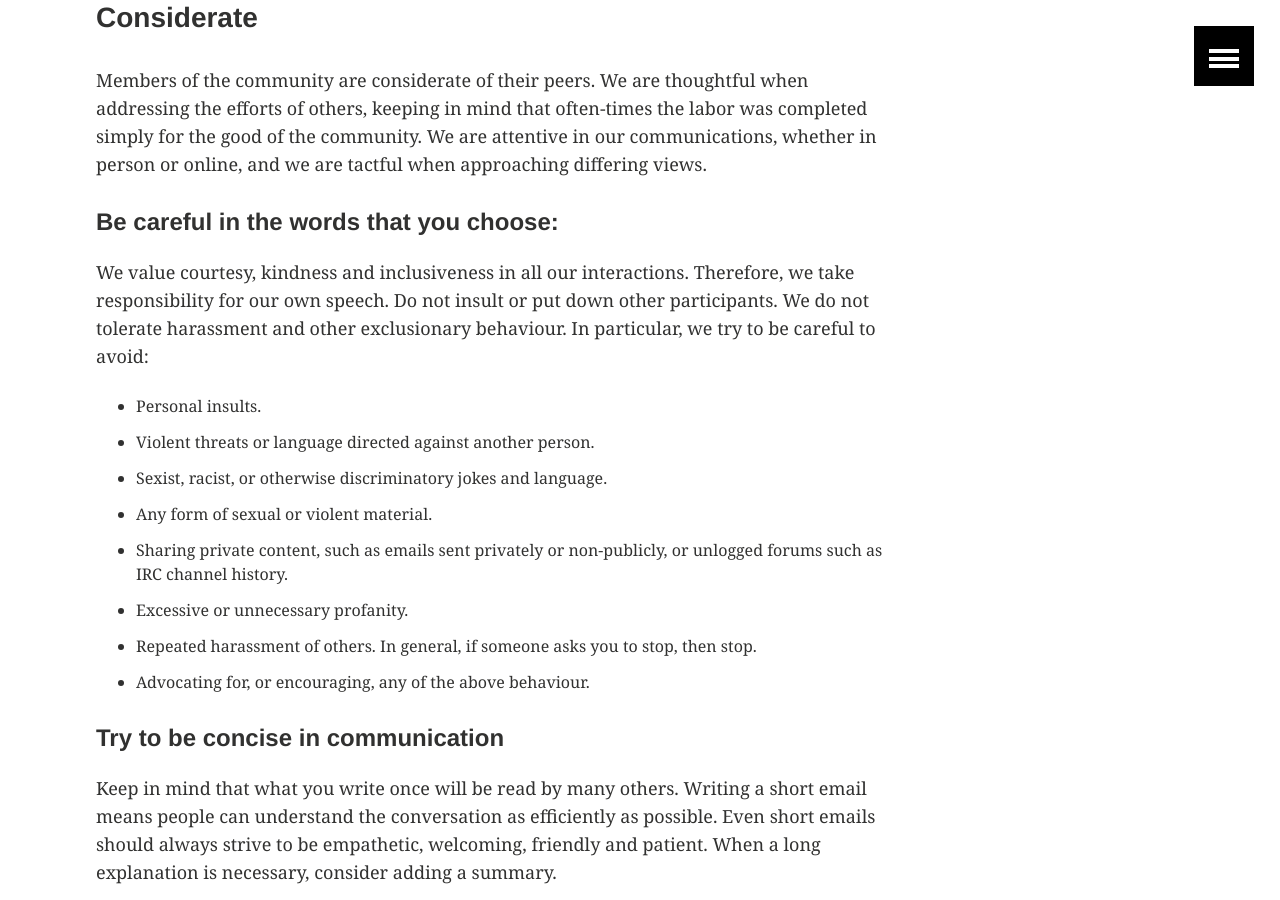
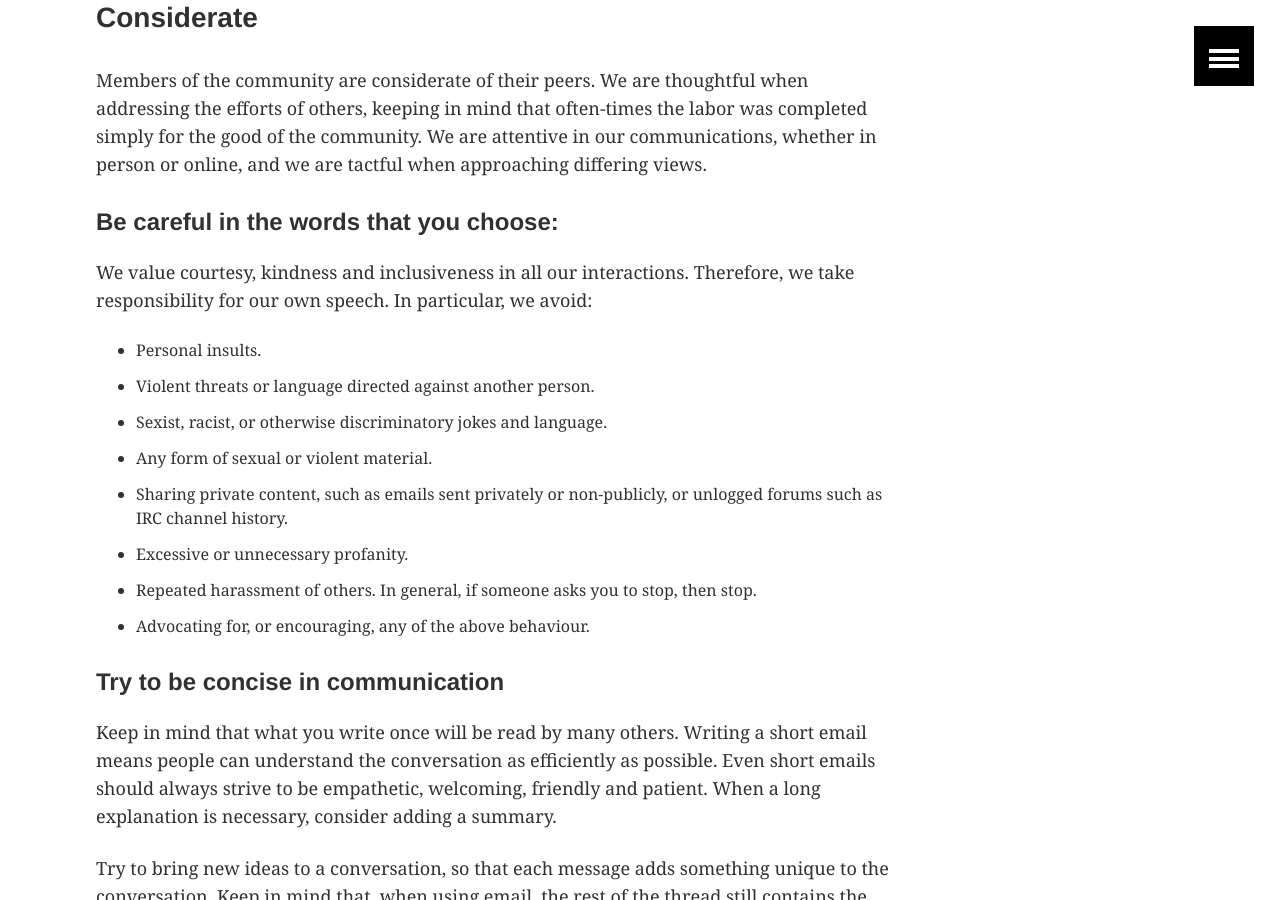
Before and after one commit to nipy/nipy.github.io, a Jekyll site: the page built from code-of-conduct/index.md, in a window 1280 px wide and 900 px high, scrolled down 1436 px. Built offline with Jekyll 4.4.1, drawn with Linux system fonts in a browser that asks for light colours.

Commit message:
Simplify what being careful with words means.

```diff
--- a/code-of-conduct/index.md
+++ b/code-of-conduct/index.md
@@ -41,7 +41,8 @@
 
 #### Be careful in the words that you choose:
 
-We value courtesy, kindness and inclusiveness in all our interactions. Therefore, we take responsibility for our own speech. Do not insult or put down other participants. We do not tolerate harassment and other exclusionary behaviour. In particular, we try to be careful to avoid:
+We value courtesy, kindness and inclusiveness in all our interactions. Therefore, we take responsibility for our own speech.
+In particular, we avoid:
 
 - Personal insults.
 - Violent threats or language directed against another person.
```
